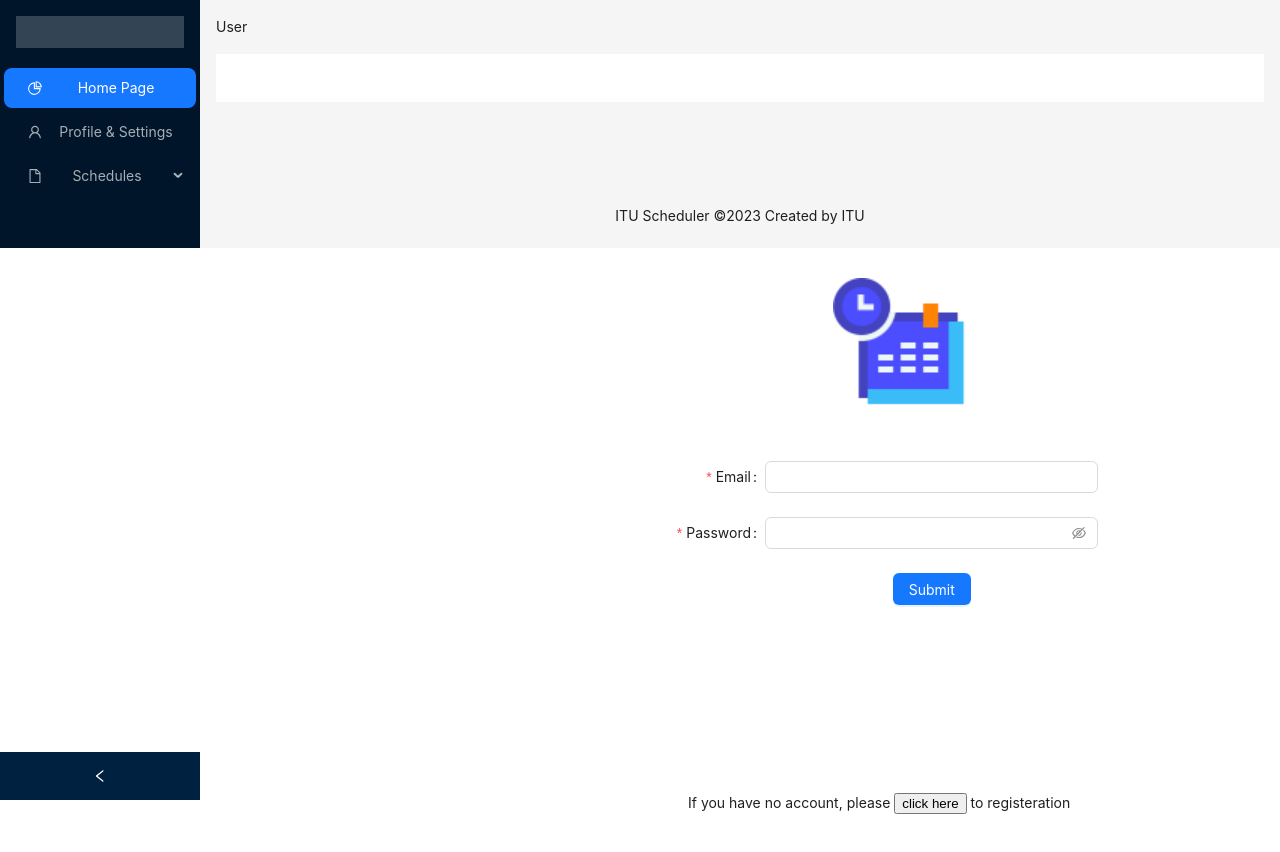
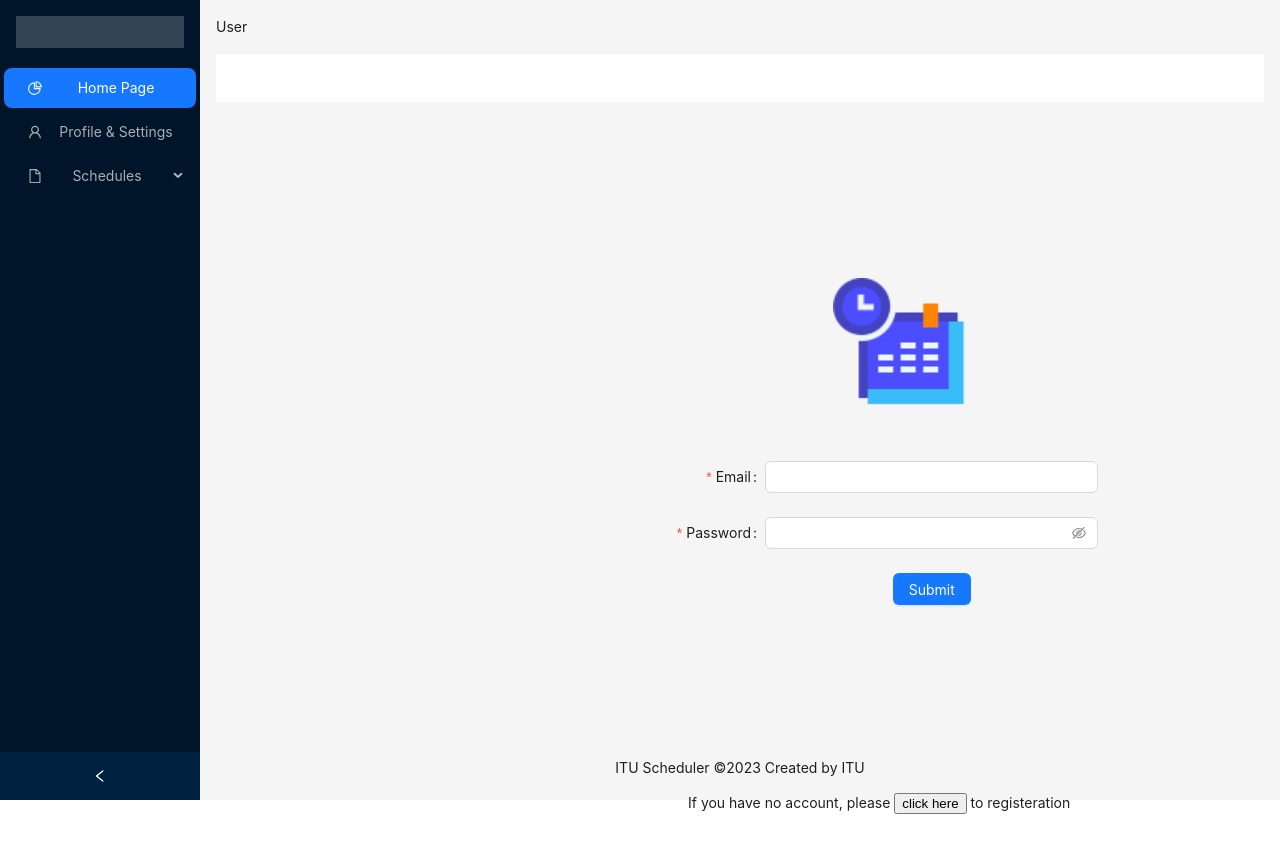
Before and after one commit to ercecan/graduation-project, a React (Create React App) app in the folder schedule-creator-fe/: page / in a window 1280 px wide. Shown: the top 852 px of the page. Built offline with nearby package versions, Linux system fonts and the light colour scheme.

Commit message:
fix: layout height bug solved

```diff
--- a/schedule-creator-fe/src/components/Layout.tsx
+++ b/schedule-creator-fe/src/components/Layout.tsx
@@ -63,7 +63,7 @@ const MyLayout = (props: LayoutProps) => {
   const navigate = useNavigate();
 
   return (
-    <Layout>
+    <Layout style={{minHeight: '100vh'}}>
       <Sider collapsible collapsed={collapsed} onCollapse={(value) => setCollapsed(value)}>
         <div style={{ height: 32, margin: 16, background: 'rgba(255, 255, 255, 0.2)' }} />
         <Menu theme="dark" defaultSelectedKeys={['1']} mode="inline" items={items} onClick={(event) => navigate(navigationMap[event.key].toString())}/>
```
